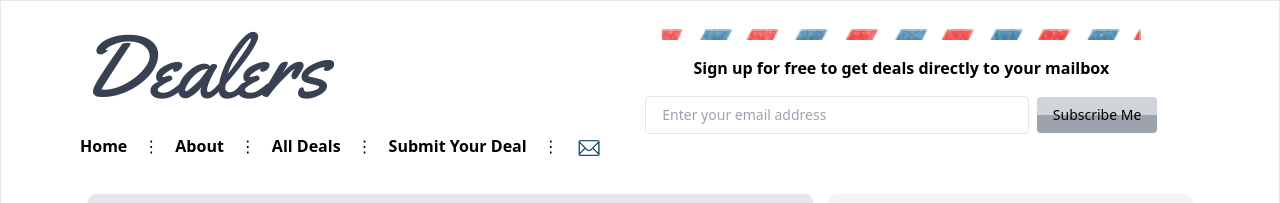
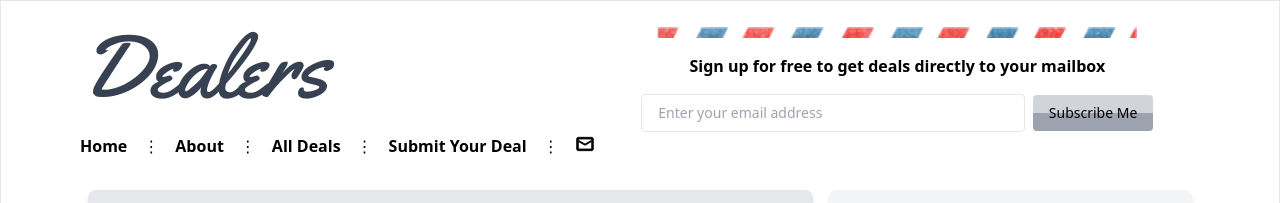
Before and after one commit to ngocnhan2k4/App_Dealer, a website: page Sourcefile/index.html in a window 1280 px wide. Shown: the top 203 px of the page. Drawn offline with nearby package versions, Linux system fonts and the light colour scheme.

Commit message:
Update index.html

```diff
--- a/Sourcefile/index.html
+++ b/Sourcefile/index.html
@@ -27,7 +27,10 @@
             <span>⋮</span>
             <a href="#" class=" font-bold">Submit Your Deal</a>
             <span>⋮</span>
-            <a href="#" class="w-7"><img src="assets/1814108_email_envenlope_letter_mail_icon.png" alt=""></a>
+            <a href="#" class=" font-bold"><svg xmlns="http://www.w3.org/2000/svg" fill="black" viewBox="0 0 24 24" stroke="black" class="w-5 h-5">
+              <path d="M20 4H4C2.897 4 2 4.897 2 6V18C2 19.103 2.897 20 4 20H20C21.103 20 22 19.103 22 18V6C22 4.897 21.103 4 20 4ZM20 6V7.511L12 12.019L4 7.511V6H20ZM4 18V9.027L12 13.535L20 9.027L20.002 18H4Z"/>
+            </svg>
+            </a>
           </nav>
         </div>
 
```
